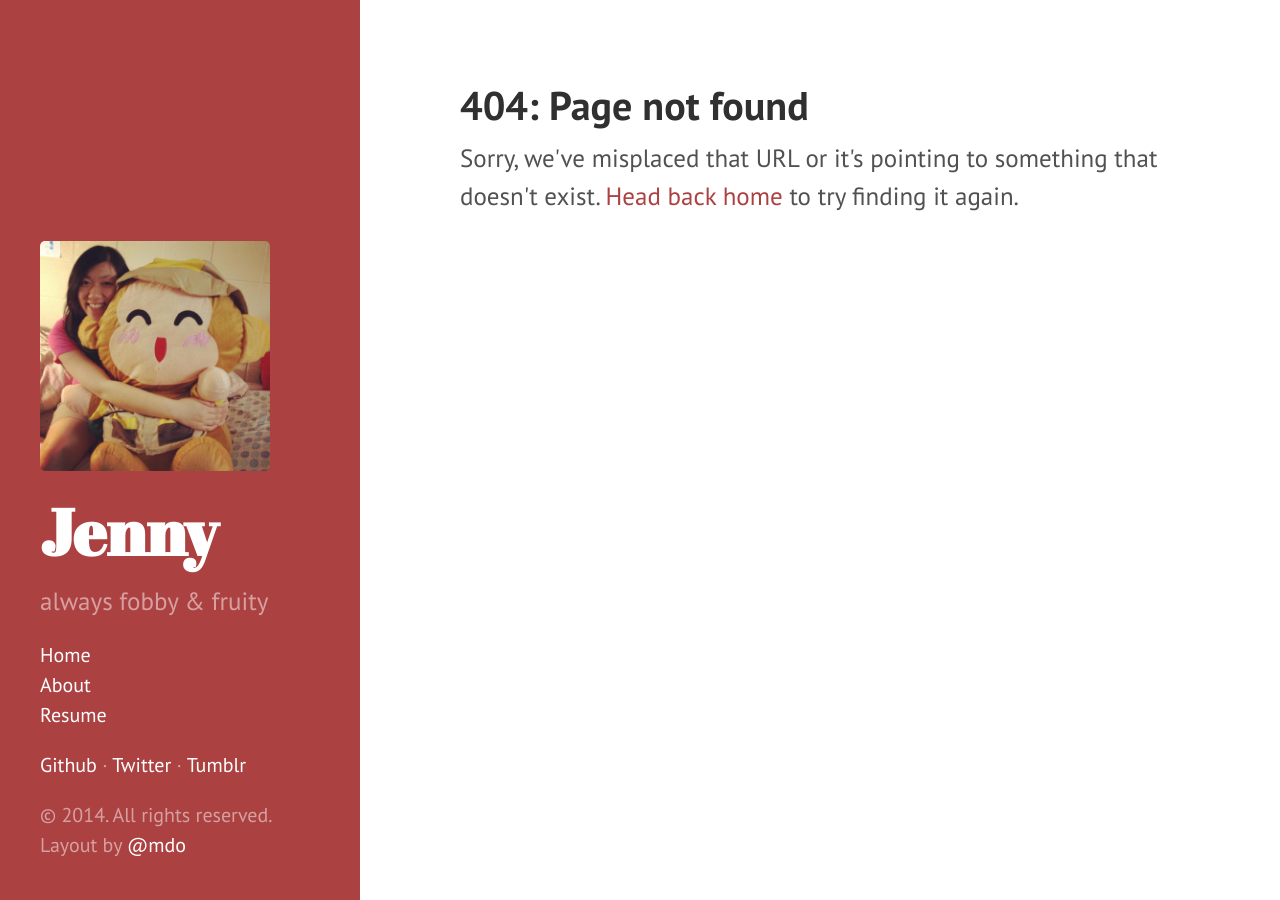
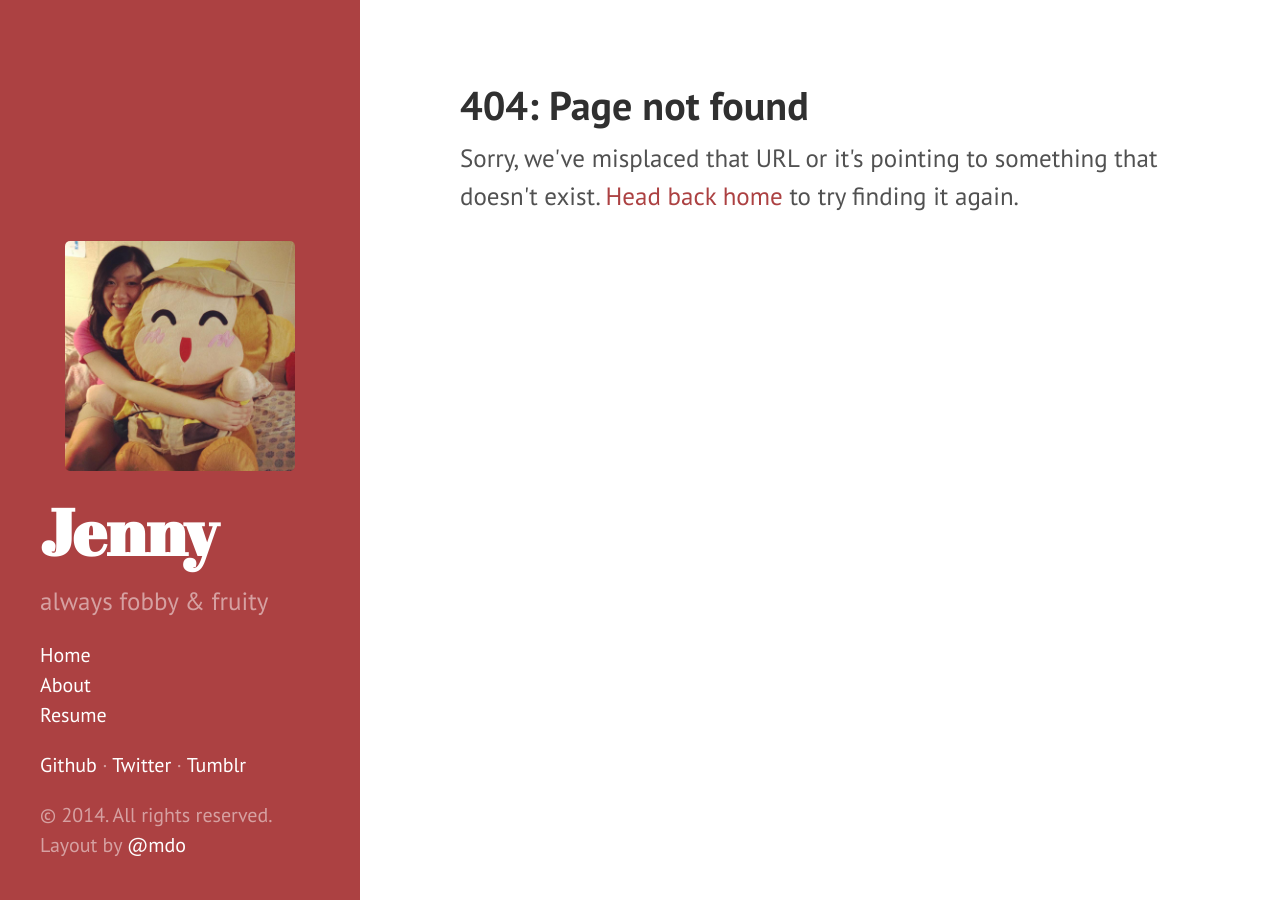
Before and after one commit to jennpeare/jennpeare.github.io, a Jekyll site: the page built from 404.html, in a window 1280 px wide. Built offline with Jekyll 4.4.1, drawn with Linux system fonts in a browser that asks for light colours; Markdown is read by kramdown in place of the engine named in the settings.

Commit message:
centered profile picture

```diff
--- a/_includes/sidebar.html
+++ b/_includes/sidebar.html
@@ -1,9 +1,9 @@
 <div class="sidebar">
   <div class="container sidebar-sticky">
 
+    <p align="center"><img src="/images/profile.jpg" width="230" alt="Jenny"></p>
+
     <div class="sidebar-about">
-        <img src="/images/profile.jpg" width="230" alt="Jenny">
-
       <h1>{{ site.title }}</h1>
       <p class="lead">{{ site.description }}</p>
     </div>
```
